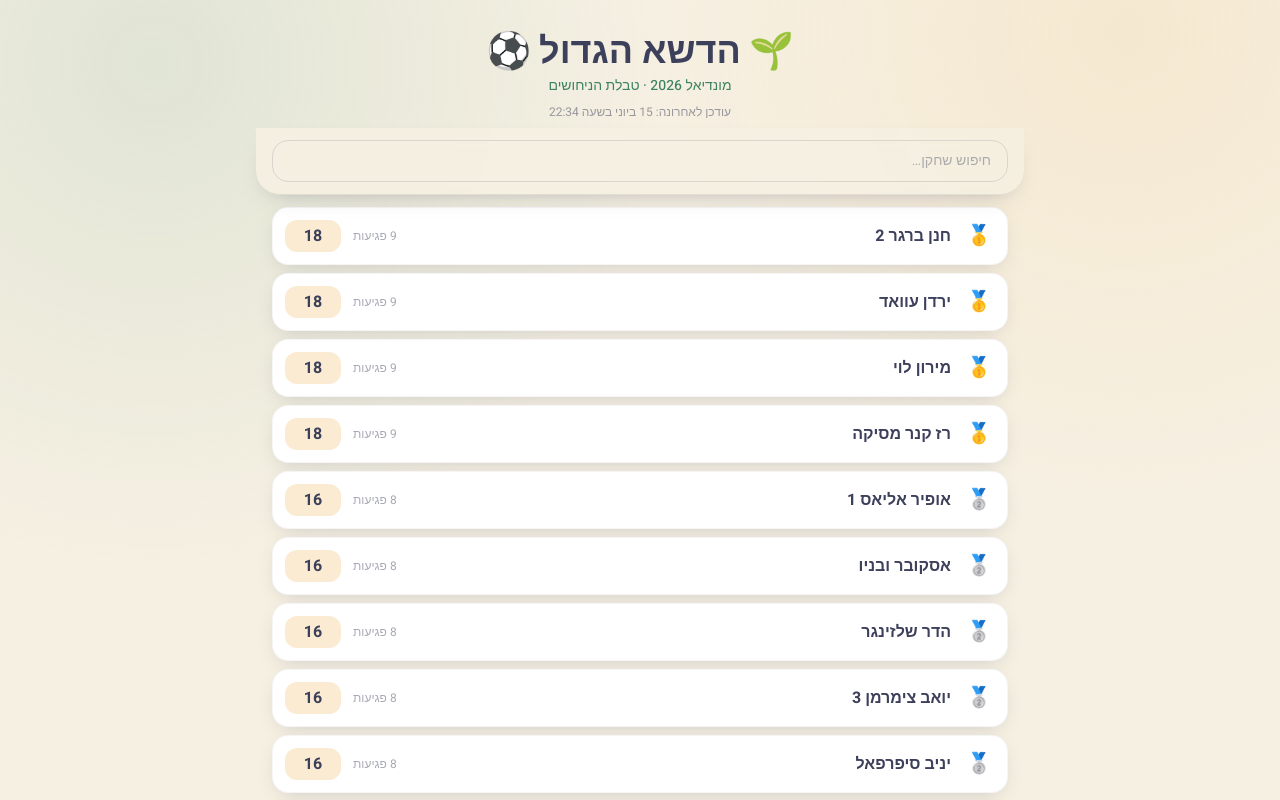
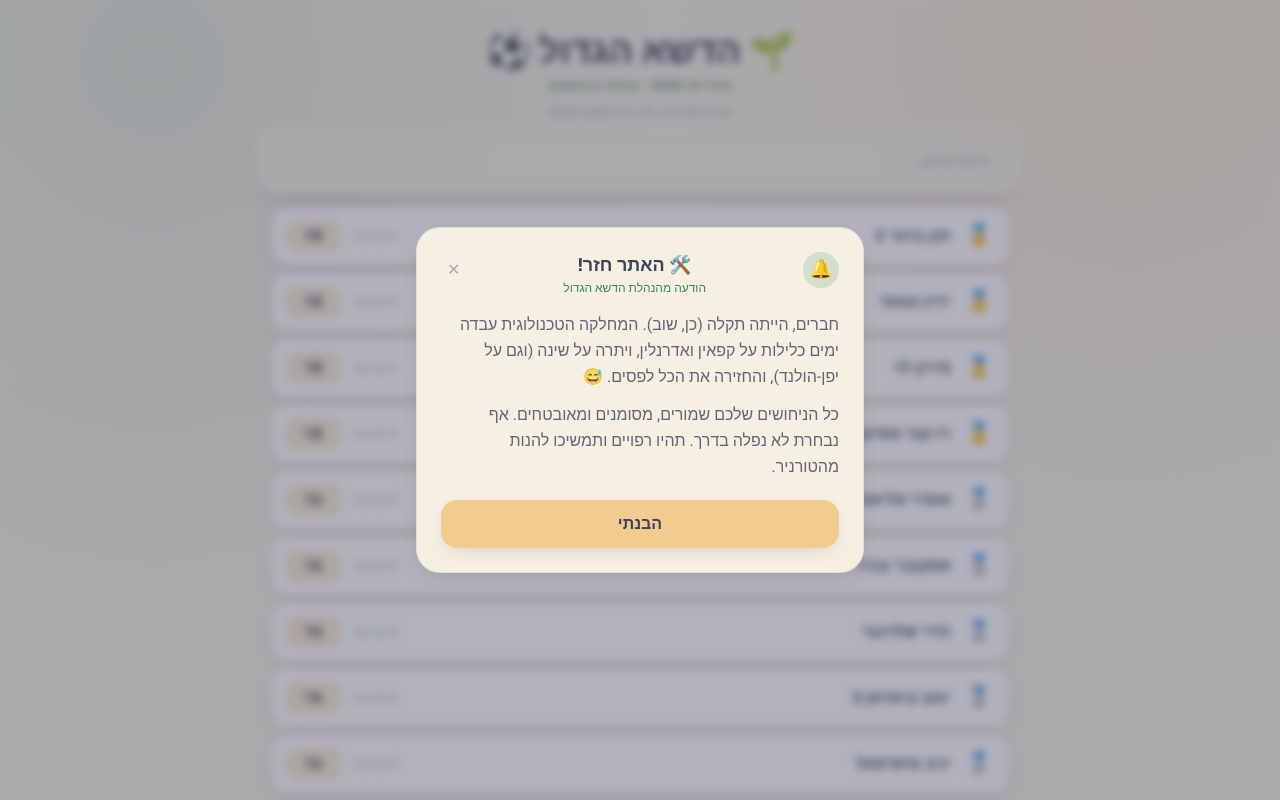
Before and after one commit to ziperfal123/deshe-gadol-26, a React (Vite) app in the folder web/: page / in a window 1280 px wide. Shown: the top 800 px of the page. Built offline with nearby package versions, Linux system fonts and the light colour scheme.

Commit message:
add dialog

```diff
--- /dev/null
+++ b/web/src/components/AnnouncementDialog.tsx
@@ -0,0 +1,63 @@
+import { useSessionStorage } from 'usehooks-ts'
+
+// Bump the version suffix to re-show the dialog after editing the message.
+const STORAGE_KEY = 'announcement-2026-06-maintenance-v2-dismissed'
+
+/**
+ * One-per-session announcement from the organizers. Shows until dismissed,
+ * then stays hidden for the rest of the browser session (sessionStorage).
+ */
+export function AnnouncementDialog() {
+  const [dismissed, setDismissed] = useSessionStorage(STORAGE_KEY, false)
+  if (dismissed) return <></>
+
+  const onClose = () => setDismissed(true)
+
+  return (
+    <div className="fixed inset-0 z-50 flex items-center justify-center p-4">
+      <div className="absolute inset-0 animate-fade-in bg-ink/40 backdrop-blur-sm" onClick={onClose} />
+      <div
+        role="dialog"
+        aria-modal="true"
+        aria-labelledby="announce-title"
+        className="relative z-10 w-full max-w-md animate-pop-in rounded-3xl border border-ink/10 bg-sand p-6 text-right shadow-soft"
+      >
+        <div className="flex items-start gap-2">
+          <span className="flex h-9 w-9 shrink-0 items-center justify-center rounded-full bg-sage/30 text-lg">
+            🔔
+          </span>
+          <div className="flex-1 text-center">
+            <h2 id="announce-title" className="text-lg font-extrabold text-ink">
+              🛠️ האתר חזר!
+            </h2>
+            <p className="text-xs font-medium text-leaf">הודעה מהנהלת הדשא הגדול</p>
+          </div>
+          <button
+            onClick={onClose}
+            aria-label="סגור"
+            className="shrink-0 rounded-full p-1.5 text-ink/40 transition hover:bg-ink/5 hover:text-ink/70"
+          >
+            ✕
+          </button>
+        </div>
+
+        <div className="mt-4 space-y-3 text-base leading-relaxed text-ink/80">
+          <p>
+            חברים, הייתה תקלה (כן, שוב). המחלקה הטכנולוגית עבדה ימים כלילות על קפאין ואדרנלין,
+            ויתרה על שינה (וגם על יפן-הולנד), והחזירה את הכל לפסים. 😅
+          </p>
+          <p>
+            כל הניחושים שלכם שמורים, מסומנים ומאובטחים. אף נבחרת לא נפלה בדרך. תהיו רפויים ותמשיכו להנות מהטורניר.
+          </p>
+        </div>
+
+        <button
+          onClick={onClose}
+          className="mt-5 w-full rounded-2xl bg-sun py-3 font-bold text-ink shadow-soft transition hover:brightness-95"
+        >
+הבנתי
+        </button>
+      </div>
+    </div>
+  )
+}
--- a/web/src/main.tsx
+++ b/web/src/main.tsx
@@ -4,10 +4,12 @@ import { HashRouter, Route, Routes } from 'react-router-dom'
 import './index.css'
 import { StandingsPage } from './pages/StandingsPage'
 import { PlayerPage } from './pages/PlayerPage'
+import { AnnouncementDialog } from './components/AnnouncementDialog'
 
 createRoot(document.getElementById('root')!).render(
   <StrictMode>
     <HashRouter>
+      <AnnouncementDialog />
       <Routes>
         <Route path="/" element={<StandingsPage />} />
         <Route path="/player/:id" element={<PlayerPage />} />
--- a/web/tailwind.config.js
+++ b/web/tailwind.config.js
@@ -20,6 +20,17 @@ export default {
         soft: '0 6px 20px -8px rgba(61, 64, 91, 0.25)',
         header: '0 10px 24px -16px rgba(61, 64, 91, 0.5)',
       },
+      keyframes: {
+        'fade-in': { from: { opacity: '0' }, to: { opacity: '1' } },
+        'pop-in': {
+          from: { opacity: '0', transform: 'translateY(10px) scale(0.96)' },
+          to: { opacity: '1', transform: 'translateY(0) scale(1)' },
+        },
+      },
+      animation: {
+        'fade-in': 'fade-in 200ms ease-out',
+        'pop-in': 'pop-in 260ms cubic-bezier(0.22, 1, 0.36, 1)',
+      },
     },
   },
   plugins: [],
```
